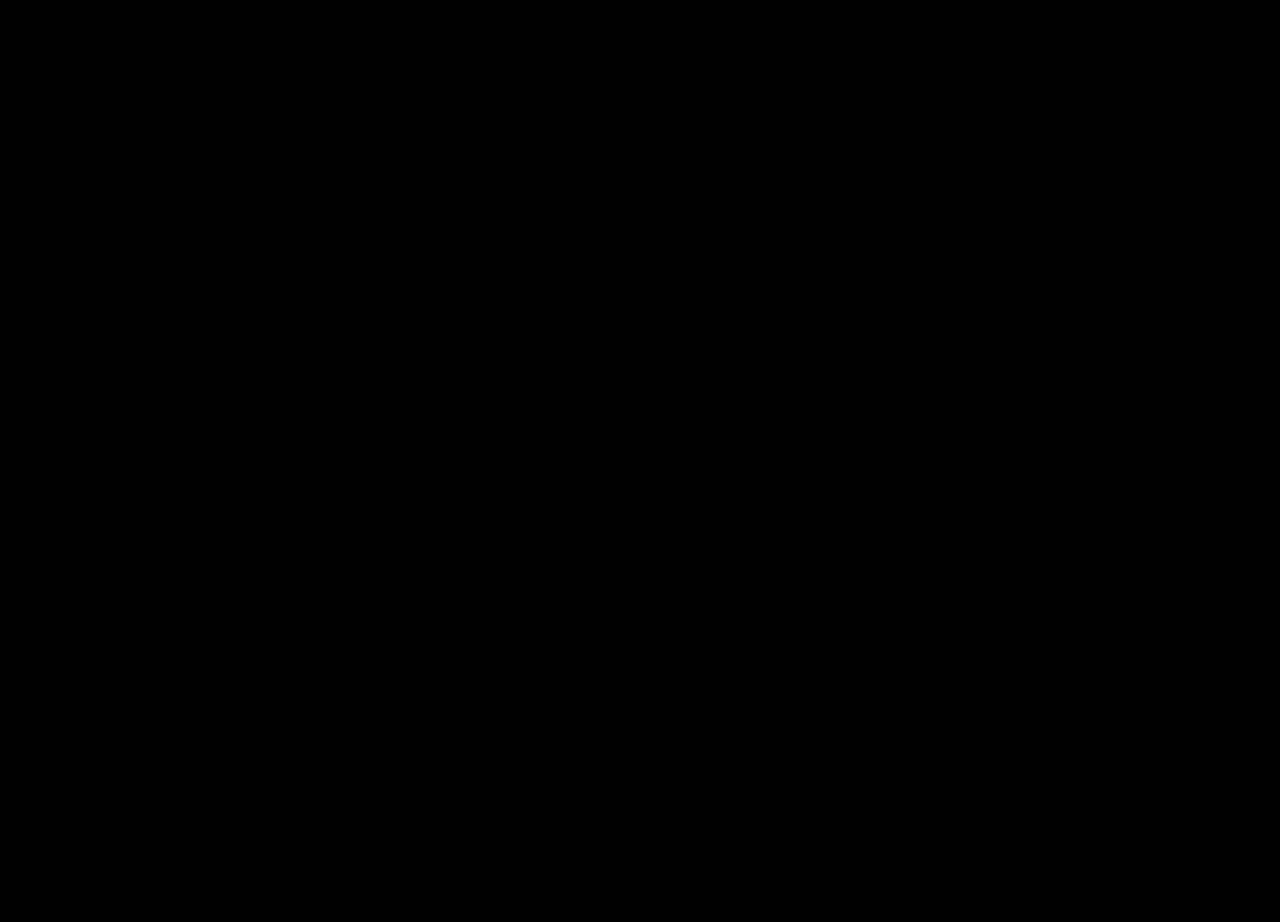
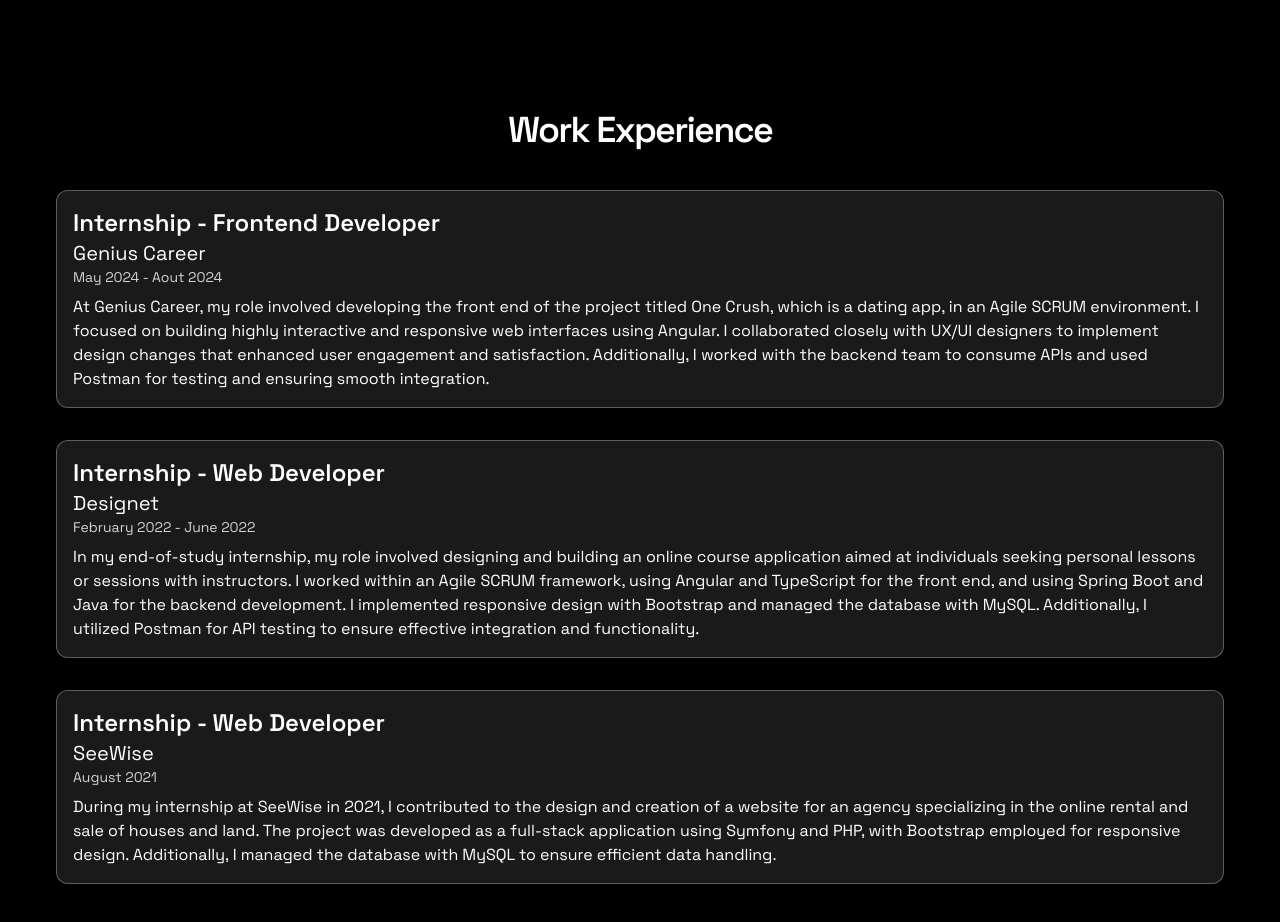
Before and after one commit to wadie19/Portfolio-MWR, a React (Vite) app: page / in a window 1280 px wide. Shown: the part 3193-4115 px from the top of the page. Before the commit the page ends 3207 px from the top, so only its background shows below. Built offline with nearby package versions, Linux system fonts and the light colour scheme.

Commit message:
add section experience

```diff
--- a/src/App.jsx
+++ b/src/App.jsx
@@ -3,6 +3,7 @@ import Accueil from "./Components/Accueil";
 import Navbar from "./Components/Navbar";
 import Projects from "./Components/Projects";
 import Skills from "./Components/Skills";
+import WorkExperience from "./Components/WorkExperience";
 
 const App = () =>{
   return (
@@ -14,6 +15,7 @@ container mx-auto">
     <Navbar />
     <Projects />
     <Skills />
+    <WorkExperience />
       </div>
     </div>
 
--- /dev/null
+++ b/src/Components/WorkExperience.jsx
@@ -0,0 +1,23 @@
+import {EXPERIENCES} from "../constants"
+
+const WorkExperience = () => {
+    return (
+        <section className="pt-20" id="work" >
+            <h2 className="text-center text-4xl font-semibold
+            tracking-tighter">Work Experience</h2>
+            <div className="space-y-8 p-10 max-w-screen-xl">
+                {EXPERIENCES.map((experience, index) => (
+                    <div key={index} className="rounded-xl border border-stone-50/30 bg-white/10 p-4">
+                        <h3 className="text-2xl font-semibold">{experience.title}</h3>
+                        <p className="text-xl">{experience.company}</p>
+                        <p className="text-sm text-stone-300">{experience.duration}</p>
+                        <p className="mt-2 text-base">{experience.description}</p>
+                    </div>
+                ))}
+            </div>
+
+        </section>
+    )
+}
+
+export default WorkExperience
--- a/src/constants/index.jsx
+++ b/src/constants/index.jsx
@@ -135,3 +135,28 @@ export const SKILLS = [
   },
 
 ];
+
+
+export const EXPERIENCES = [
+  {
+    title: "Internship - Frontend Developer",
+    company: "Genius Career",
+    duration: "May 2024 - Aout 2024",
+    description:
+    "At Genius Career, my role involved developing the front end of the project titled One Crush, which is a dating app, in an Agile SCRUM environment. I focused on building highly interactive and responsive web interfaces using Angular. I collaborated closely with UX/UI designers to implement design changes that enhanced user engagement and satisfaction. Additionally, I worked with the backend team to consume APIs and used Postman for testing and ensuring smooth integration."
+  },
+  {
+    title: "Internship - Web Developer",
+    company: "Designet",
+    duration: "February 2022 - June 2022",
+    description:
+    "In my end-of-study internship, my role involved designing and building an online course application aimed at individuals seeking personal lessons or sessions with instructors. I worked within an Agile SCRUM framework, using Angular and TypeScript for the front end, and using Spring Boot and Java for the backend development. I implemented responsive design with Bootstrap and managed the database with MySQL. Additionally, I utilized Postman for API testing to ensure effective integration and functionality."
+  },
+  {
+    title: "Internship - Web Developer",
+    company: "SeeWise",
+    duration: "August 2021",
+    description:
+      "During my internship at SeeWise in 2021, I contributed to the design and creation of a website for an agency specializing in the online rental and sale of houses and land. The project was developed as a full-stack application using Symfony and PHP, with Bootstrap employed for responsive design. Additionally, I managed the database with MySQL to ensure efficient data handling."
+  },
+];
```
